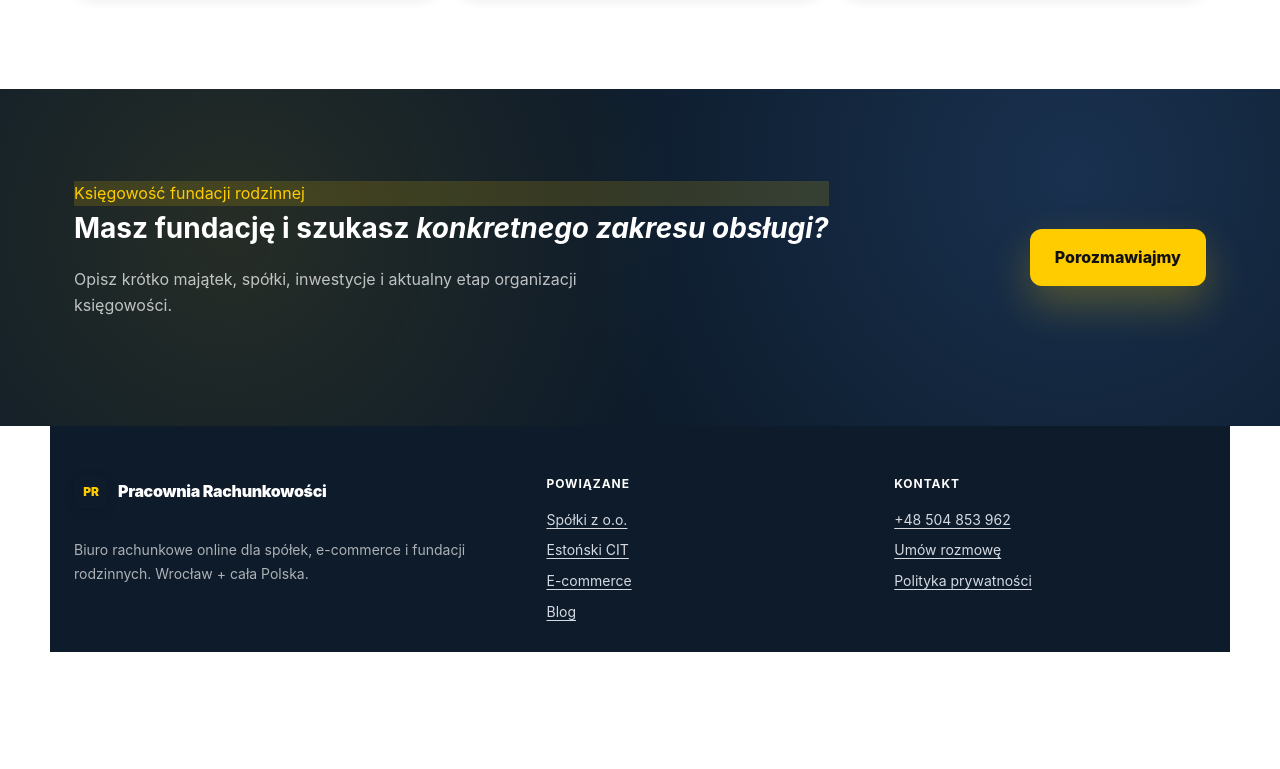
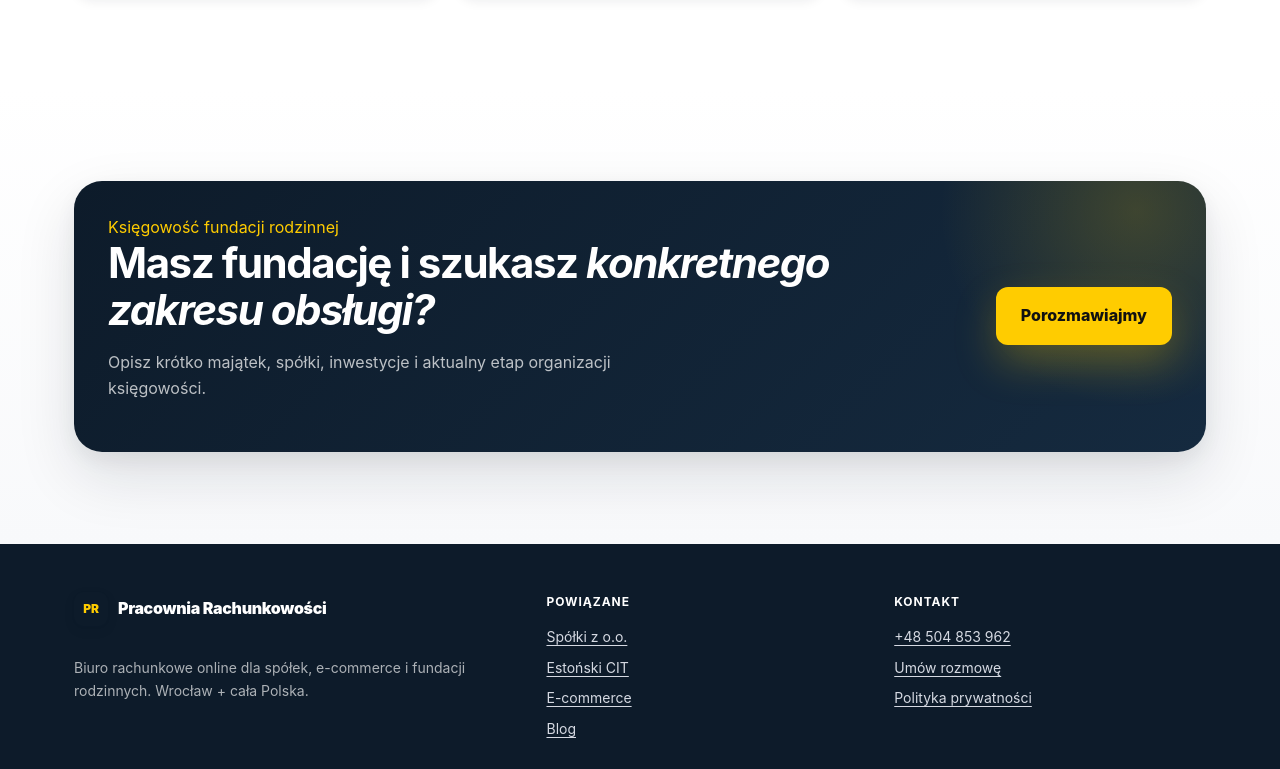
Before and after one commit to pracowniarachunkowosci-debug/pracownia, a plain HTML site: page ksiegowosc-fundacji-rodzinnej.html in a window 1280 px wide. Shown: the part 3508-4277 px from the top of the page. Before the commit the page ends 4160 px from the top, so only its background shows below. Drawn offline with Linux system fonts and the light colour scheme.

Commit message:
Visual: align foundation landing footer and CTA

```diff
--- a/ksiegowosc-fundacji-rodzinnej.html
+++ b/ksiegowosc-fundacji-rodzinnej.html
@@ -20,10 +20,11 @@
     .family-grid{display:grid;grid-template-columns:repeat(3,1fr);gap:18px}.family-card{height:100%;background:#fff;border:1px solid var(--border);border-radius:var(--radius);padding:28px;box-shadow:var(--shadow);transition:transform .18s,box-shadow .18s}.family-card:hover{transform:translateY(-4px);box-shadow:var(--shadow-lg)}.family-card h3{margin:0 0 10px;color:var(--navy);font-size:20px;line-height:1.25}.family-card p{margin:0;color:var(--text-2);font-size:15px;line-height:1.65}
     .family-scope{display:grid;grid-template-columns:.8fr 1.2fr;gap:48px;align-items:start}.family-scope h2{margin-top:0}.family-scope ul{margin:0;padding:0;list-style:none;display:grid;grid-template-columns:repeat(2,1fr);gap:12px}.family-scope li{padding:16px 18px;background:rgba(255,255,255,.08);border:1px solid rgba(255,255,255,.12);border-radius:12px;box-shadow:none;font-weight:700}.family-scope li:before{content:'✓';color:var(--green);margin-right:9px}.family-note{padding:20px 22px;border-left:4px solid var(--yellow);background:rgba(255,204,0,.12);color:#fff;border-radius:0 12px 12px 0}.family-note strong{color:var(--yellow)}
     .family-process{display:grid;grid-template-columns:repeat(4,1fr);gap:0}.family-step{padding:26px 22px;border-right:1px solid rgba(13,27,42,.1);background:#fff}.family-step:first-child{border-radius:18px 0 0 18px}.family-step:last-child{border-radius:0 18px 18px 0;border-right:0}.family-step strong{display:block;margin-bottom:14px;color:#856200;font-size:13px;letter-spacing:.08em}.family-step h3{margin:0 0 8px;color:var(--navy);font-size:20px}.family-step p{margin:0;color:var(--text-2);font-size:14px;line-height:1.65}
-    .family-links{display:grid;grid-template-columns:repeat(3,1fr);gap:18px}.family-links a{display:block;padding:22px;background:#fff;border:1px solid var(--border);border-radius:var(--radius);box-shadow:var(--shadow);font-weight:800;text-decoration:underline;text-underline-offset:4px}.family-links a span{display:block;margin-top:8px;color:var(--text-2);font-size:14px;font-weight:400;text-decoration:none}.family-cta{display:flex;justify-content:space-between;align-items:center;gap:28px}.family-cta h2{margin:0 0 10px;color:#fff}.family-cta p{max-width:520px;color:rgba(255,255,255,.72)}.family-cta .btn{white-space:nowrap}
+    .family-links{display:grid;grid-template-columns:repeat(3,1fr);gap:18px}.family-links a{display:block;padding:22px;background:#fff;border:1px solid var(--border);border-radius:var(--radius);box-shadow:var(--shadow);font-weight:800;text-decoration:underline;text-underline-offset:4px}.family-links a span{display:block;margin-top:8px;color:var(--text-2);font-size:14px;font-weight:400;text-decoration:none}.family-cta{display:flex;justify-content:space-between;align-items:center;gap:28px}.family-cta h2{margin:0 0 10px;color:#fff}.family-cta p{max-width:520px;color:rgba(255,255,255,.72)}.family-cta .btn{white-space:nowrap}.family-cta.cta-band{position:relative;overflow:hidden;display:grid;grid-template-columns:minmax(0,1fr) auto;gap:24px;align-items:center;padding:34px;border-radius:28px;background:linear-gradient(135deg,var(--navy) 0%,var(--navy-2) 100%);box-shadow:var(--shadow-lg)}.family-cta.cta-band:after{content:"";position:absolute;right:-140px;top:-180px;width:420px;height:420px;background:radial-gradient(circle,rgba(255,204,0,.18),transparent 66%);pointer-events:none}.family-cta.cta-band>*{position:relative;z-index:1}.family-cta.cta-band h2{font-size:clamp(28px,4vw,42px);line-height:1.1;letter-spacing:-.035em}.family-cta.cta-band p{line-height:1.65}
     .footer{background:var(--navy);color:rgba(255,255,255,.72);padding:48px 0 28px}.footer-grid{display:grid;grid-template-columns:1.4fr 1fr 1fr;gap:36px}.footer h4{color:#fff;margin:0 0 14px;text-transform:uppercase;letter-spacing:.08em;font-size:12px}.footer p,.footer li{color:rgba(255,255,255,.66);font-size:14px;line-height:1.7}.footer ul{list-style:none;padding:0;margin:0;display:grid;gap:7px}.footer a{text-decoration:underline;text-underline-offset:3px}
+    footer.footer{width:100%;max-width:none;margin:0;display:block;background:var(--navy);padding:48px 0 28px}
     @media(max-width:1060px){.family-hero .hero__grid,.family-scope{grid-template-columns:1fr}.family-grid,.family-links{grid-template-columns:repeat(2,1fr)}.family-process{grid-template-columns:repeat(2,1fr)}.family-step{border-bottom:1px solid rgba(13,27,42,.1)}.family-step:first-child,.family-step:last-child{border-radius:0}.family-step:nth-child(1){border-radius:18px 0 0 0}.family-step:nth-child(2){border-radius:0 18px 0 0}.family-step:nth-child(3){border-radius:0 0 0 18px}.family-step:nth-child(4){border-radius:0 0 18px 0}.family-cta{display:block}.family-cta .btn{margin-top:12px}}
-    @media(max-width:760px){.container{padding:0 18px}.nav__links a:not(.nav-cta){display:none}.nav__inner{min-height:62px}.logo>span:last-child{font-size:14px}.family-hero{padding:54px 0 66px}.family-hero .hero__grid{gap:34px}.family-hero aside.card{display:block}.cta-row .btn{width:100%}.family-section{padding:64px 0}.family-grid,.family-links,.family-scope ul,.family-process{grid-template-columns:1fr}.family-step:first-child,.family-step:last-child,.family-step:nth-child(1),.family-step:nth-child(2),.family-step:nth-child(3),.family-step:nth-child(4){border-radius:0}.family-step:first-child{border-radius:18px 18px 0 0}.family-step:last-child{border-radius:0 0 18px 18px}.family-cta .btn{width:100%}.footer-grid{grid-template-columns:1fr}}
+    @media(max-width:760px){.container{padding:0 18px}.nav__links a:not(.nav-cta){display:none}.nav__inner{min-height:62px}.logo>span:last-child{font-size:14px}.family-hero{padding:54px 0 66px}.family-hero .hero__grid{gap:34px}.family-hero aside.card{display:block}.cta-row .btn{width:100%}.family-section{padding:64px 0}.family-grid,.family-links,.family-scope ul,.family-process{grid-template-columns:1fr}.family-step:first-child,.family-step:last-child,.family-step:nth-child(1),.family-step:nth-child(2),.family-step:nth-child(3),.family-step:nth-child(4){border-radius:0}.family-step:first-child{border-radius:18px 18px 0 0}.family-step:last-child{border-radius:0 0 18px 18px}.family-cta.cta-band{display:block;padding:26px 22px;border-radius:22px}.family-cta .btn{width:100%}.footer-grid{grid-template-columns:1fr}}
   </style>
   <script type="application/ld+json">
   {
@@ -46,7 +47,7 @@
     <section class="family-section family-section--dark"><div class="container family-scope"><div><div class="eyebrow" style="color:var(--accent)">Fundacja i spółki</div><h2>Przepływy wymagają <em>kontekstu.</em></h2><p class="sub">Przy fundacji rodzinnej znaczenie mają relacje między fundacją, fundatorem, beneficjentami i spółkami. Ustalamy, jakie dokumenty i dane pozwalają księgowości zobaczyć te relacje.</p></div><div><ul><li>przepływy między fundacją i spółkami,</li><li>świadczenia dla beneficjentów,</li><li>CIT i zdarzenia wymagające szczególnej analizy,</li><li>udziały, akcje i dywidendy,</li><li>inwestycje i nieruchomości,</li><li>raportowanie majątku i wyników.</li></ul><div class="family-note" style="margin-top:22px"><strong>Granice kompetencji</strong><br>Nie zakładamy fundacji i nie zastępujemy kancelarii. Przy opinii podatkowej, interpretacji lub zagadnieniu prawnym współpracujemy z doradcą podatkowym albo kancelarią.</div></div></div></section>
     <section class="family-section family-section--soft"><div class="container"><div class="family-section__head"><div class="eyebrow">Jak zaczynamy</div><h2>Najpierw mapa majątku, potem <em>księgi i raport.</em></h2></div><div class="family-process"><div class="family-step"><strong>01 / ROZMOWA</strong><h3>Poznajemy układ</h3><p>Fundacja, fundator, beneficjenci, spółki, inwestycje i nieruchomości.</p></div><div class="family-step"><strong>02 / DOKUMENTY</strong><h3>Ustalamy obieg</h3><p>Umowy, uchwały, wyciągi, zestawienia majątku i dane o świadczeniach.</p></div><div class="family-step"><strong>03 / KSIĘGI</strong><h3>Porządkujemy rytm</h3><p>Zakres odpowiedzialności, terminy przekazywania danych i zamknięcie okresu.</p></div><div class="family-step"><strong>04 / RAPORT</strong><h3>Pokazujemy wynik</h3><p>Raporty o majątku, przepływach i zdarzeniach ustalamy z klientem.</p></div></div></div></section>
     <section class="family-section"><div class="container"><div class="family-section__head"><div class="eyebrow">Powiązane obszary</div><h2>Fundacja działa w otoczeniu <em>spółek i decyzji właścicielskich.</em></h2></div><div class="family-links"><a href="ksiegowosc-spolka-z-oo.html">Księgowość spółki z o.o.<span>Pełne księgi i sprawozdawczość spółek powiązanych.</span></a><a href="raporty-zarzadcze-controlling.html">Raporty i controlling<span>Dane o wyniku, przepływach, kosztach i majątku.</span></a><a href="blog/ksiegowosc-fundacji-rodzinnej.html">Jak wygląda księgowość fundacji?<span>Materiał informacyjny o zakresie ksiąg i raportowania.</span></a></div></div></section>
-    <section class="family-section family-section--dark"><div class="container family-cta"><div><div class="eyebrow" style="color:var(--accent)">Księgowość fundacji rodzinnej</div><h2>Masz fundację i szukasz <em>konkretnego zakresu obsługi?</em></h2><p>Opisz krótko majątek, spółki, inwestycje i aktualny etap organizacji księgowości.</p></div><a class="btn btn-yellow" href="https://calendly.com/pracowniarachunkowosci/30min" target="_blank" rel="noopener noreferrer">Porozmawiajmy</a></div></section>
+    <section class="family-section family-section--soft"><div class="container"><div class="family-cta cta-band"><div><div class="eyebrow" style="color:var(--accent)">Księgowość fundacji rodzinnej</div><h2>Masz fundację i szukasz <em>konkretnego zakresu obsługi?</em></h2><p>Opisz krótko majątek, spółki, inwestycje i aktualny etap organizacji księgowości.</p></div><a class="btn btn-yellow" href="https://calendly.com/pracowniarachunkowosci/30min" target="_blank" rel="noopener noreferrer">Porozmawiajmy</a></div></div></section>
   </main>
   <footer class="footer"><div class="container"><div class="footer-grid"><div><div class="logo" style="color:#fff;margin-bottom:16px"><span class="logo-mark">PR</span><span>Pracownia Rachunkowości</span></div><p>Biuro rachunkowe online dla spółek, e-commerce i fundacji rodzinnych. Wrocław + cała Polska.</p></div><div><h4>Powiązane</h4><ul><li><a href="ksiegowosc-spolka-z-oo.html">Spółki z o.o.</a></li><li><a href="ksiegowosc-cit-estonski-online.html">Estoński CIT</a></li><li><a href="ksiegowosc-ecommerce.html">E-commerce</a></li><li><a href="blog/">Blog</a></li></ul></div><div><h4>Kontakt</h4><ul><li><a href="tel:+48504853962">+48 504 853 962</a></li><li><a href="https://calendly.com/pracowniarachunkowosci/30min" target="_blank" rel="noopener noreferrer">Umów rozmowę</a></li><li><a href="polityka-prywatnosci.html">Polityka prywatności</a></li></ul></div></div></div></footer>
   <script src="assets/js/main.js" defer></script>
```
